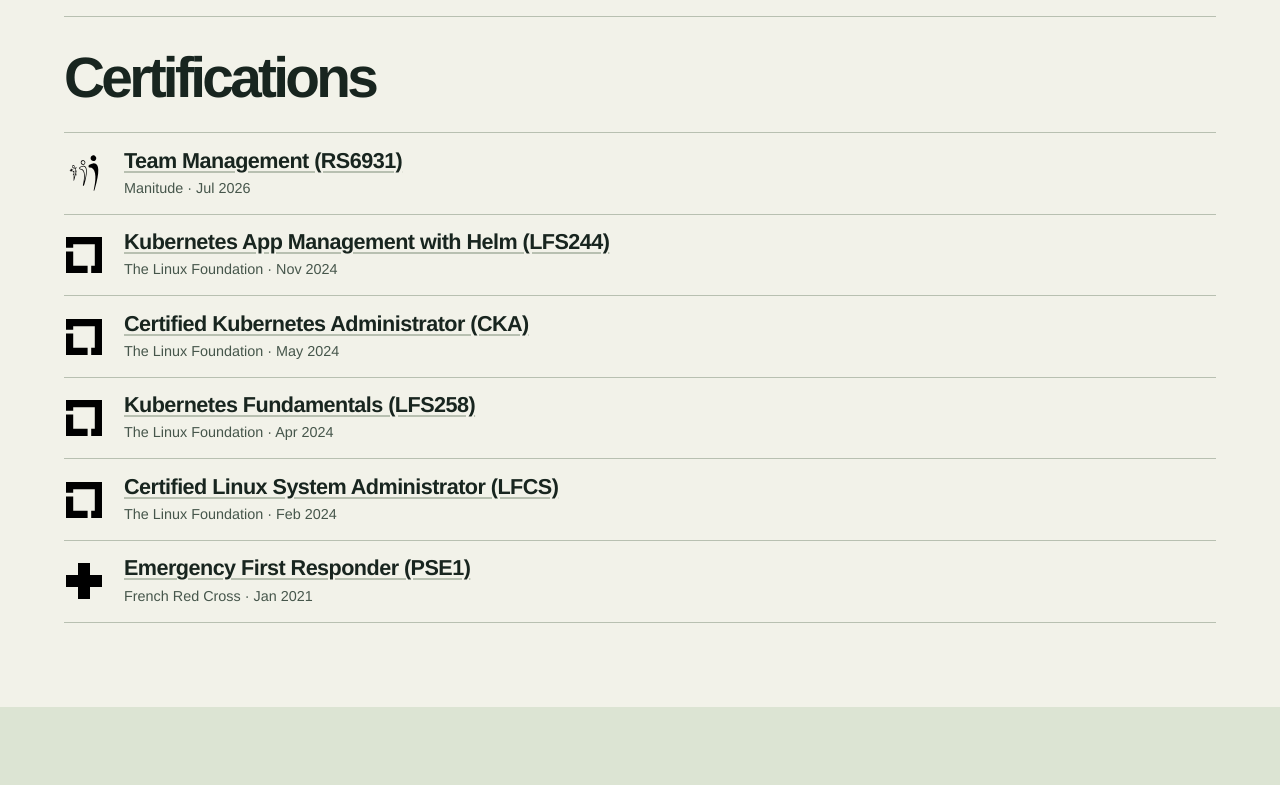
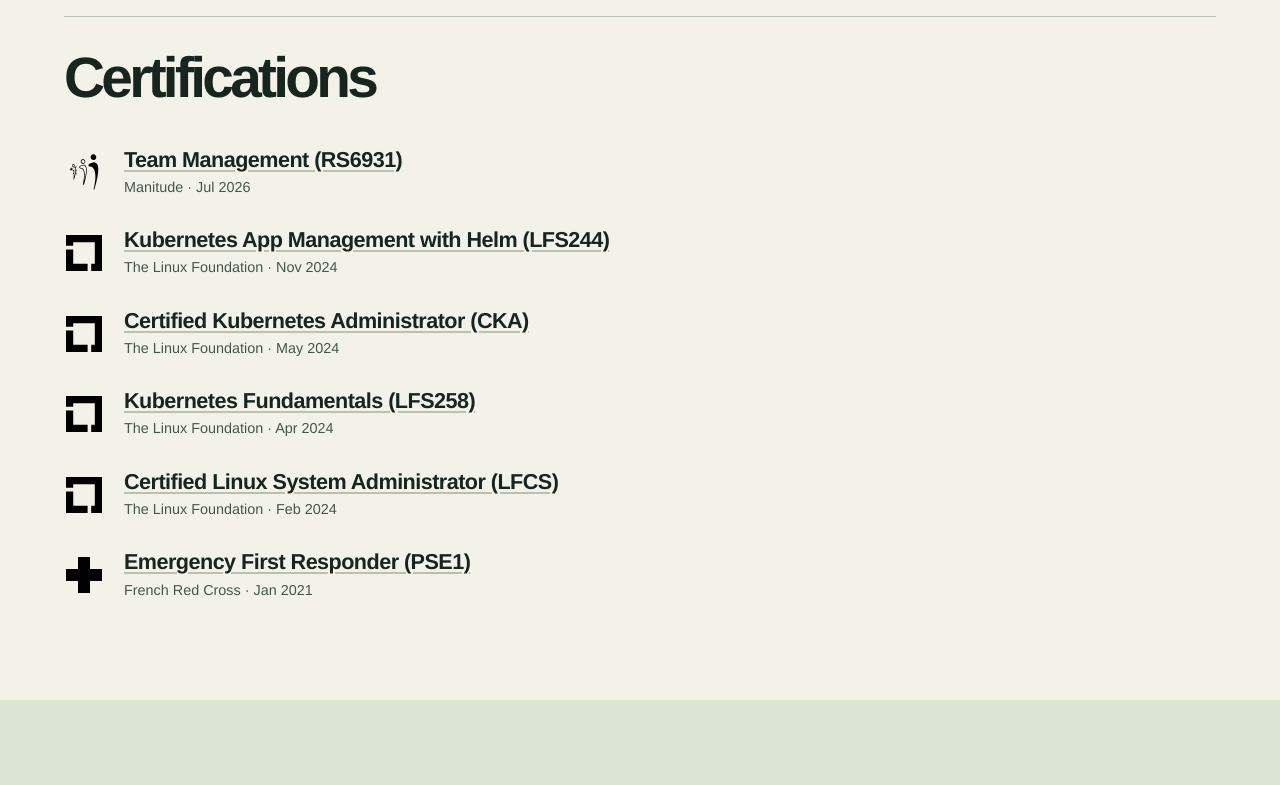
Before and after one commit to gnufred/gnufred.github.io, a plain HTML site: page docs/index.html in a window 1280 px wide. Shown: the part 660-1445 px from the top of the page. Drawn offline with Linux system fonts and the light colour scheme.

Commit message:
remove certification underlines

```diff
--- a/docs/styles.css
+++ b/docs/styles.css
@@ -277,7 +277,6 @@ a:focus-visible {
   margin: 1.6rem 0 0;
   padding: 0;
   list-style: none;
-  border-top: 1px solid var(--line);
 }
 
 .credential {
@@ -286,7 +285,6 @@ a:focus-visible {
   align-items: center;
   gap: clamp(.75rem, 2vw, 1.25rem);
   padding-block: .9rem;
-  border-bottom: 1px solid var(--line);
 }
 
 .credential-icon { justify-self: center; }
```
